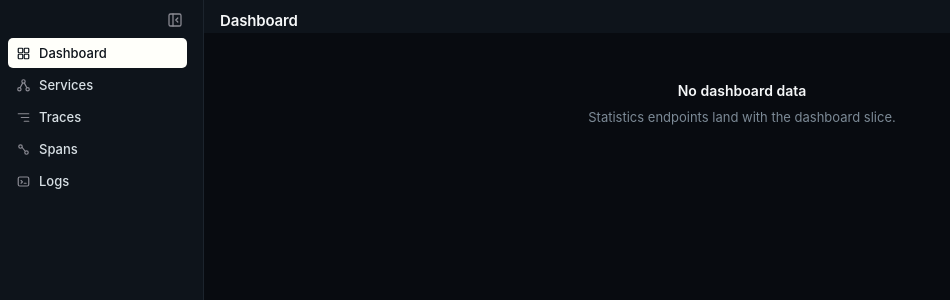
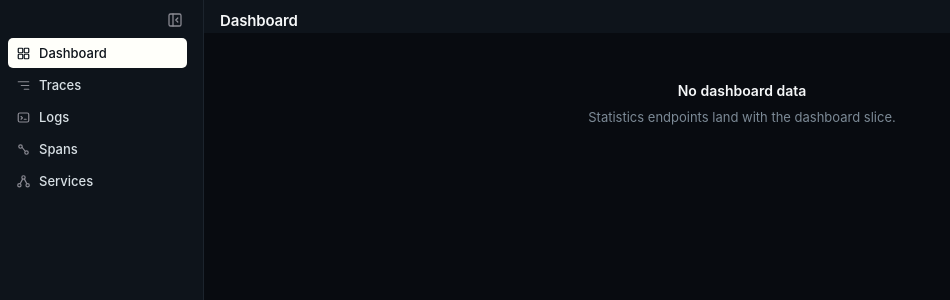
Before and after one commit to ztmbuilds/tavrel, a Vue app in the folder frontend/: page / in a window 1280 px wide. Shown: the top 300 px of the page, without its empty margins (0-950 px from the left). Built offline with nearby package versions, Linux system fonts and the light colour scheme; what @tanstack/vue-query would draw is missing.

Commit message:
refactor: reorder sidebar & change initial preload to traces

```diff
--- a/frontend/src/app/App.vue
+++ b/frontend/src/app/App.vue
@@ -29,7 +29,7 @@ onMounted(() => {
       : (callback) => setTimeout(callback, IDLE_FALLBACK_DELAY_MS);
 
   idle(() => {
-    void preloadRoute("spans");
+    void preloadRoute("traces");
   });
 });
 </script>
--- a/frontend/src/shared/components/AppSidebar.vue
+++ b/frontend/src/shared/components/AppSidebar.vue
@@ -38,20 +38,20 @@ const OBSERVE_ITEMS: readonly NavItem[] = [
     activeIcon: dashboardActiveIcon,
   },
   {
-    label: "Services",
-    to: "/services",
-    routeName: "services",
-    match: ["services"],
-    icon: servicesIcon,
-    activeIcon: servicesActiveIcon,
-  },
-  {
     label: "Traces",
     to: "/traces",
     routeName: "traces",
     match: ["traces", "trace-detail"],
     icon: tracesIcon,
     activeIcon: tracesActiveIcon,
+  },
+  {
+    label: "Logs",
+    to: "/logs",
+    routeName: "logs",
+    match: ["logs"],
+    icon: logsIcon,
+    activeIcon: logsActiveIcon,
   },
   {
     label: "Spans",
@@ -62,12 +62,12 @@ const OBSERVE_ITEMS: readonly NavItem[] = [
     activeIcon: spansActiveIcon,
   },
   {
-    label: "Logs",
-    to: "/logs",
-    routeName: "logs",
-    match: ["logs"],
-    icon: logsIcon,
-    activeIcon: logsActiveIcon,
+    label: "Services",
+    to: "/services",
+    routeName: "services",
+    match: ["services"],
+    icon: servicesIcon,
+    activeIcon: servicesActiveIcon,
   },
 ];
 
@@ -76,8 +76,7 @@ const ITEM_CLASSES =
 
 const COLLAPSED_ITEM_CLASSES = "w-8 justify-center px-0";
 
-const ACTIVE_CLASSES =
-  "bg-active text-ink hover:bg-active hover:text-ink";
+const ACTIVE_CLASSES = "bg-active text-ink hover:bg-active hover:text-ink";
 
 const STORAGE_KEY = "app-sidebar-collapsed";
 
```
